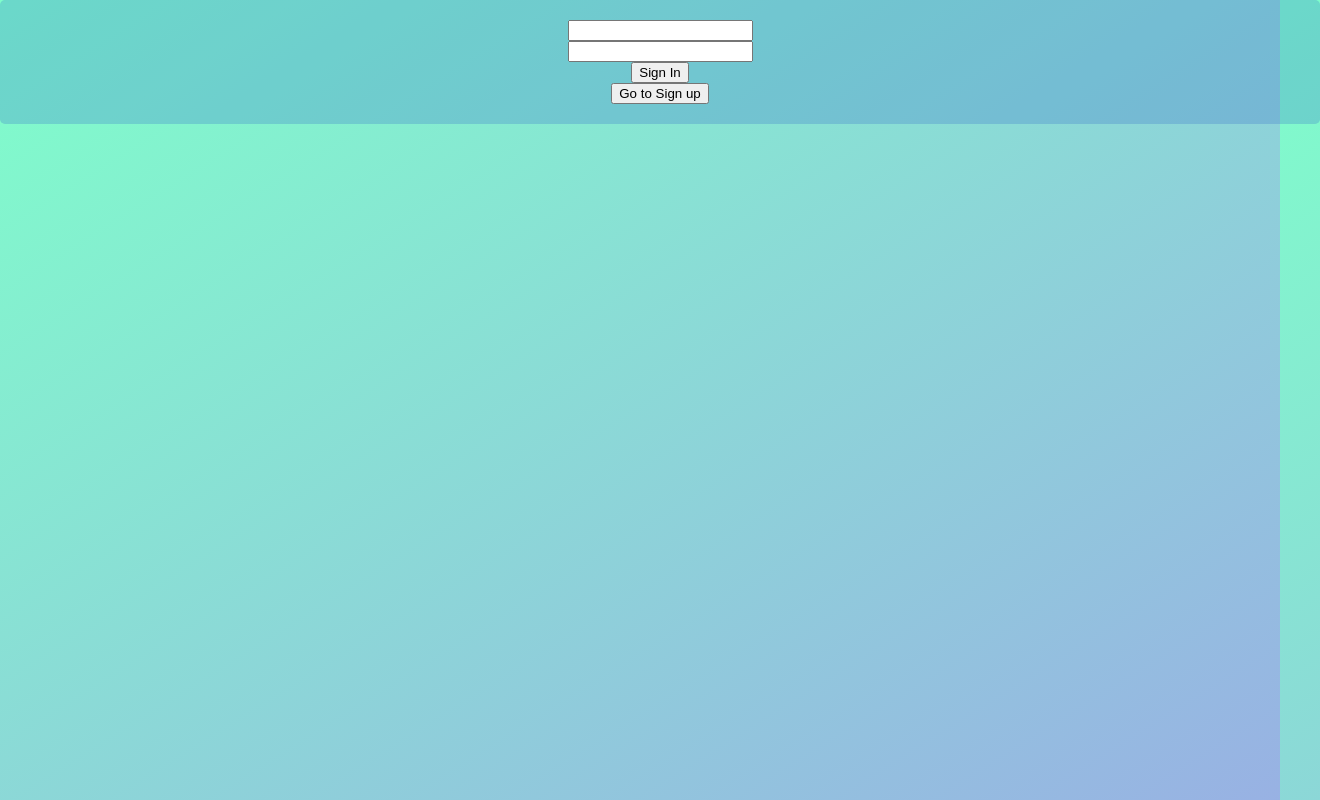
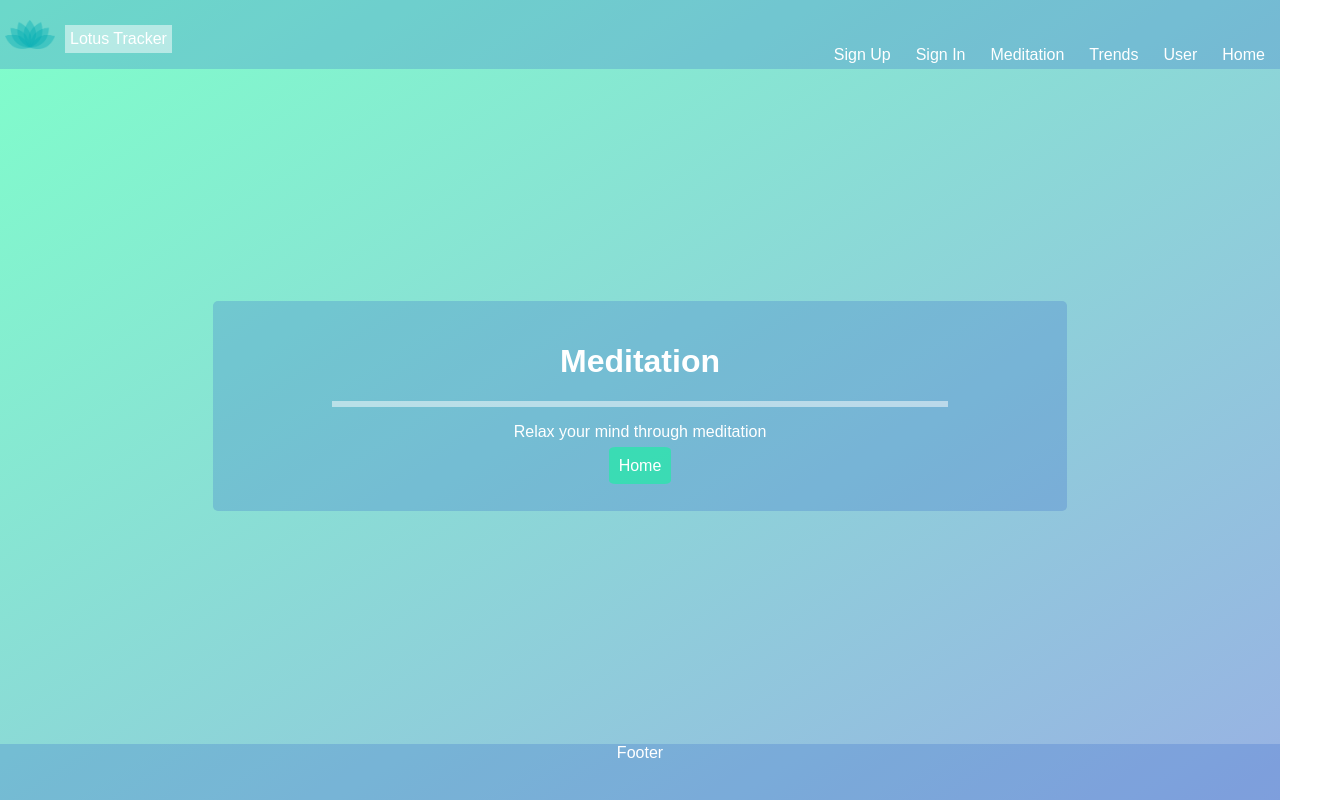
Before and after one commit to Squatch89/lotus, a React (Create React App) app in the folder client/: page /meditation in a window 1280 px wide. Shown: the whole page, 1320 px wide, since content can reach past the window. Built offline with nearby package versions, Linux system fonts and the light colour scheme; sample sign-in values are in the browser's storage.

Commit message:
changed from conditional rendering to conditional redirect

```diff
--- a/client/package.json
+++ b/client/package.json
@@ -10,9 +10,12 @@
     "path": "^0.12.7",
     "react": "^16.2.0",
     "react-dom": "^16.2.0",
+    "react-native": "^0.52.0",
+    "react-redux": "^5.0.6",
     "react-router-dom": "^4.2.2",
     "react-router-native": "^4.2.0",
-    "react-scripts": "1.0.17"
+    "react-scripts": "1.0.17",
+    "redux": "^3.7.2"
   },
   "scripts": {
     "start": "react-scripts start",
--- a/client/src/App.js
+++ b/client/src/App.js
@@ -1,5 +1,9 @@
 import React, {Component} from 'react';
-import {Route, Redirect} from 'react-router-dom';
+import {
+    BrowserRouter as Router,
+    Route,
+    Redirect
+} from 'react-router-dom';
 import Jumbotron from './components/Jumbotron/Jumbotron.js';
 import User from './components/User/User.js';
 import Signin from './components/Signin/Signin.js';
@@ -9,62 +13,41 @@ import Meditation from './components/Meditation/Meditation.js';
 import './App.css';
 
 
-class App extends Component {
+const isAuthenticated = JSON.parse(localStorage.getItem('isAuthenticated'));
 
-    // state = {users: []};
-    //
-    // componentDidMount() {
-    //     fetch('/home')
-    //         .then(res => res.json())
-    //         .then(users => this.setState({ users }));
-    // }
-    constructor() {
-        super();
-        this.state = {
-            authenticated: false
-        }
-    }
+const PrivateRoute = ({component: Component, ...rest}) => {
+    return (
+        <Route
+            exact
+            {...rest}
+            render={(props) => isAuthenticated
+                ? <Component {...props} />
+                : <Redirect to={{pathname: '/signin'}}/>}
+        />
+    )
+};
 
-    // function to update authenticated state upon user login
-    authenticateUser ()  {
-        this.setState({
-            authenticated: true
-                      });
-        console.log(this.state);
-}
+const PublicRoute = ({component: Component, ...rest}) => {
+    return (
+        <Route
+            exact
+            {...rest}
+            render={(props) =>  <Component {...props} />}
+        />
+    )
+};
 
-    render() {
-        const authenticated = this.state.authenticated;
-
-        return (
-
-<div>
-                <Route path="/" exact component={
-                    Jumbotron
-                }/>
-                <Route path="/user" component={
-                    authenticated ? User : Signin
-                }/>
-                <Route path="/signin" render={props => <Signin authenticateUser={this.authenticateUser.bind(this)} {...props}/>} />
-                <Route path="/signup" component={Signup} />
-                <Route path="/trends" component={
-                    authenticated ? Trends : Signin
-                }/>
-                <Route path="/meditation" component={
-                    authenticated ? Meditation : Signin
-                }/>
-
-
-                {/*<div className="App">*/}
-                {/*<h1>Users</h1>*/}
-                {/*{this.state.users.map(user =>*/}
-                {/*<div key={user.id}>{user.username}</div>*/}
-                {/*)}*/}
-                {/*</div>*/}
-</div>
-
-        );
-    }
-}
+const App = (props) => (
+    <Router>
+    <div>
+        <PublicRoute path="/" component={Jumbotron}/>
+        <PublicRoute path="/signup" component={Signup}/>
+        <PublicRoute path="/signin" component={Signin}/>
+        <PrivateRoute path="/trends" component={Trends}/>
+        <PrivateRoute path="/user" component={User}/>
+        <PrivateRoute path="/meditation" component={Meditation}/>
+    </div>
+    </Router>
+);
 
 export default App;
--- a/client/src/components/Signin/Signin.js
+++ b/client/src/components/Signin/Signin.js
@@ -1,6 +1,6 @@
 import React, {Component} from 'react';
 import axios from 'axios';
-import { Link, withRouter } from 'react-router-dom';
+import { Link } from 'react-router-dom';
 
 
 class Signin extends Component {
@@ -22,8 +22,7 @@ class Signin extends Component {
             .then((data) => {
             console.log(this);
                 localStorage.setItem('isAuthenticated', JSON.stringify(true));
-                this.props.authenticateUser();
-                this.props.history.push('/meditation');
+                this.props.history.push('/user');
             })
             .catch((err) => {
                 // Not signed
```
Also changed, not shown: client/src/helpers/helpers.js (deleted, +0 -52 lines).
